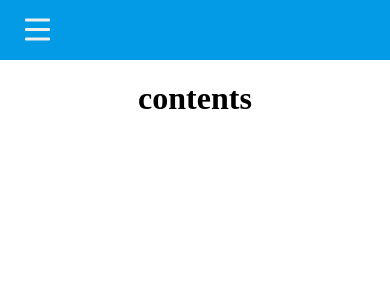
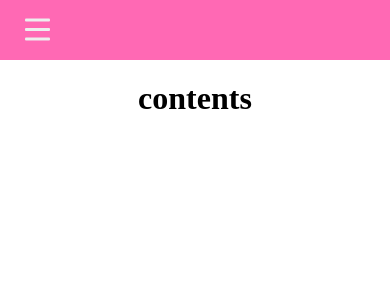
Before and after one commit to onodayuuki/memory, a PHP site: page /copy.html in a window 390 px wide. Shown: the top 300 px of the page. Run offline with PHP 8.4, Linux system fonts and the light colour scheme.

Commit message:
Update copy.css

```diff
--- a/css/copy.css
+++ b/css/copy.css
@@ -89,7 +89,7 @@ color: #ffffff;
 background-color: #039be5;
 }
 .cp_offcm03 nav {
-background: #29B6F6;
+background: lightpink;
 }
 .cp_offcm03 li {
 display: block;
@@ -109,7 +109,7 @@ left: 0;
 padding: 0 25px;
 width: 100%;
 height: 60px;
-background-color: #039BE5;
+background-color: hotpink;
 }
 .cp_menuicon {
 display: block;
```
